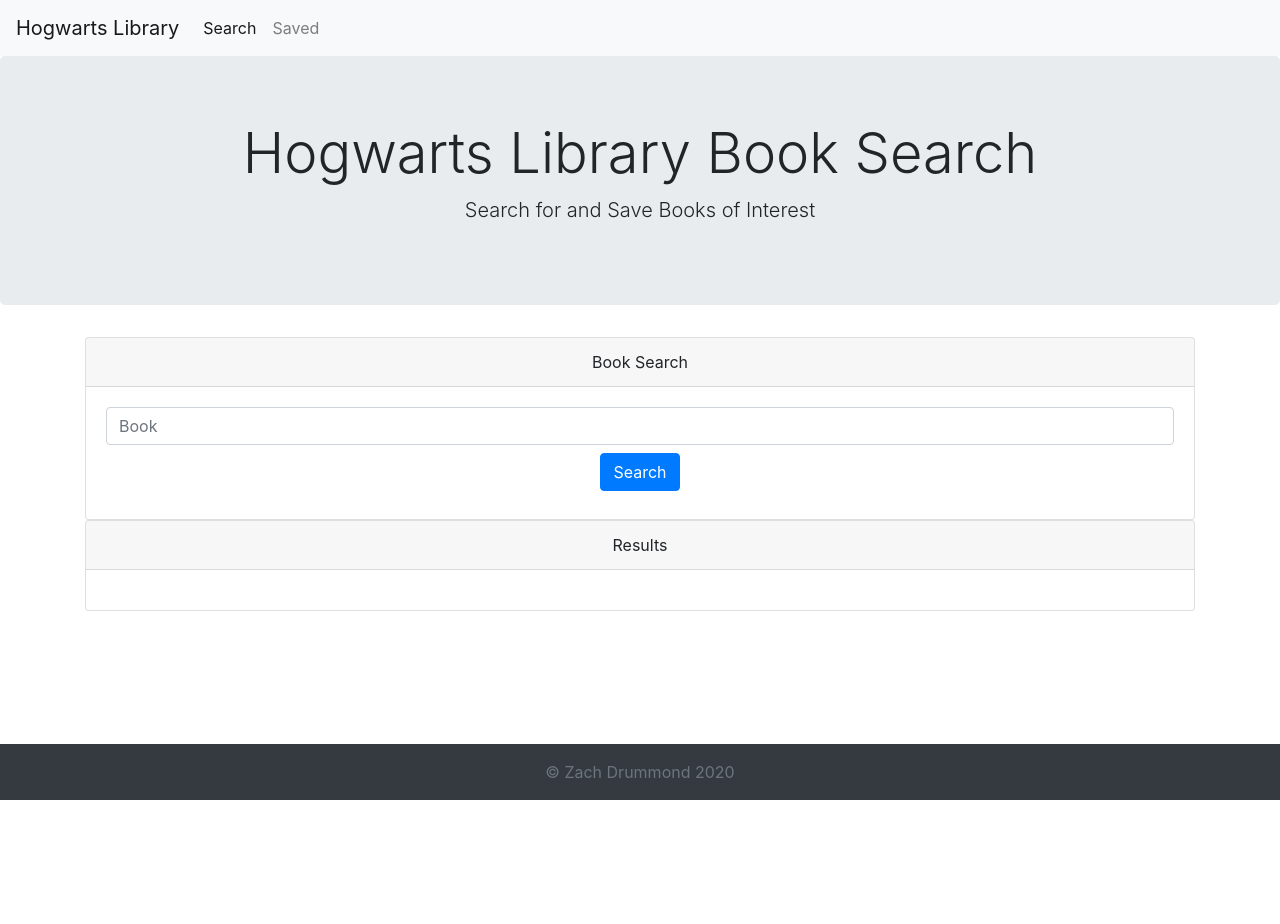
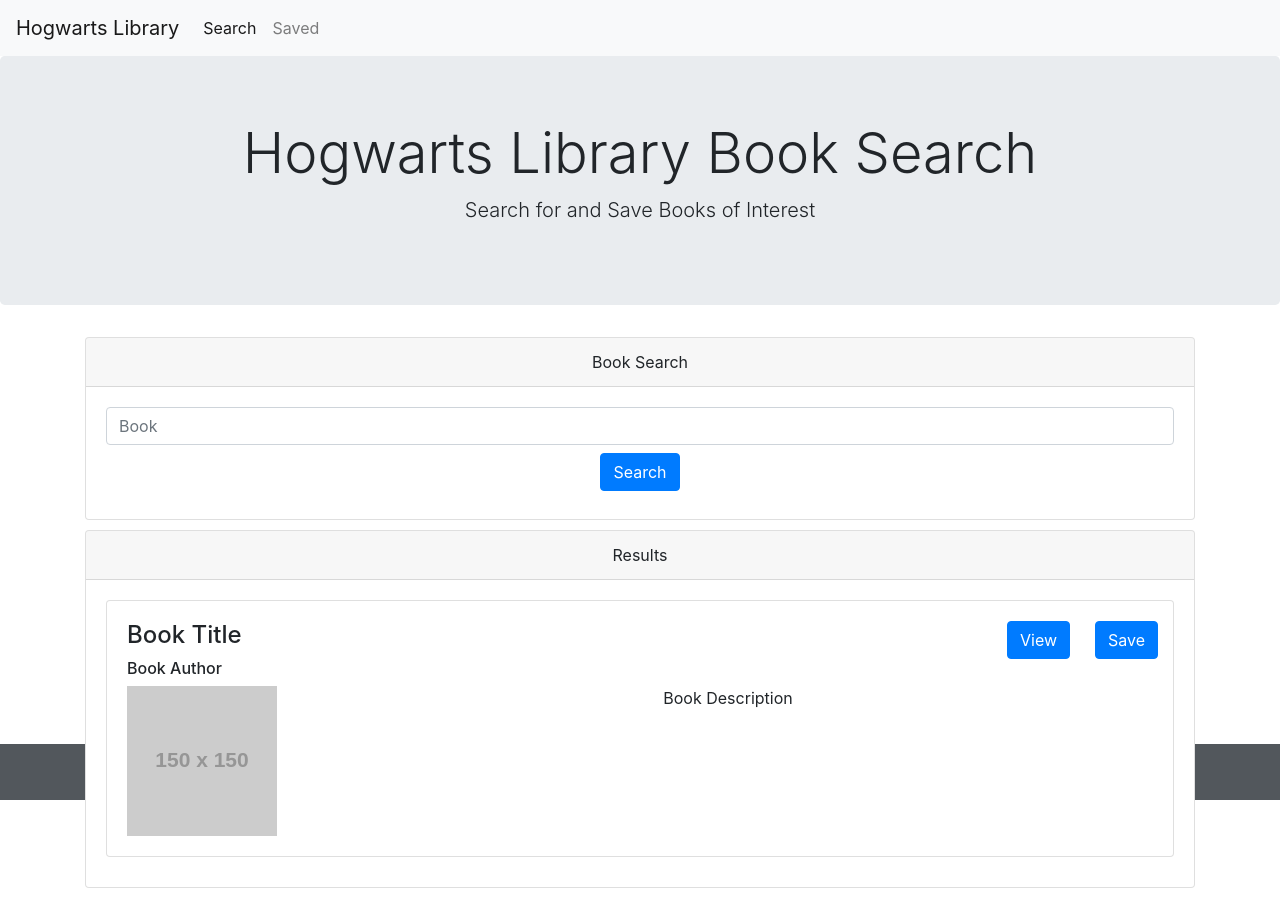
Before and after one commit to zachdrummond/google-books-search, a React (Create React App) app in the folder client/: page / in a window 1280 px wide. Shown: the top 924 px of the page. Before the commit the page ends 800 px from the top, so only its background shows below. Built offline with nearby package versions, Linux system fonts and the light colour scheme.

Commit message:
Added basic layout for pages

```diff
--- /dev/null
+++ b/client/src/components/Book.jsx/Book.jsx
@@ -0,0 +1,34 @@
+const Book = () => {
+  return (
+    <div className="card text-center">
+      <div className="card-body">
+        <div className="row">
+          <div className="col-sm-10 text-left">
+            <h4>Book Title</h4>
+          </div>
+          <div className="col-sm-1">
+            <button className="btn btn-primary">View</button>
+          </div>
+          <div className="col-sm-1">
+            <button className="btn btn-primary">Save</button>
+          </div>
+        </div>
+        <div className="row">
+          <div className="col-sm-12 text-left">
+            <h6>Book Author</h6>
+          </div>
+        </div>
+        <div className="row">
+          <div className="col-sm-2">
+            <img src="https://via.placeholder.com/150"/>
+          </div>
+          <div className="col-sm-10">
+            <p>Book Description</p>
+          </div>
+        </div>
+      </div>
+    </div>
+  );
+};
+
+export default Book;
--- /dev/null
+++ b/client/src/components/Card/Card.css
@@ -0,0 +1,3 @@
+.card {
+    margin-bottom: 10px;
+}
--- /dev/null
+++ b/client/src/components/Card/Card.jsx
@@ -0,0 +1,14 @@
+import "./Card.css";
+
+const Card = (props) => {
+    return (
+        <div id="card" className="card text-center">
+          <div className="card-header">{props.header}</div>
+          <div className="card-body">
+            {props.children}
+          </div>
+        </div>
+    );
+};
+
+export default Card;
--- /dev/null
+++ b/client/src/components/Footer/Footer.css
@@ -0,0 +1,4 @@
+footer {
+  opacity: 85%!important;
+  z-index: -1!important;
+}
--- a/client/src/components/Footer/Footer.jsx
+++ b/client/src/components/Footer/Footer.jsx
@@ -1,3 +1,5 @@
+import "./Footer.css"
+
 const Footer = () => {
   return (
     <footer className="navbar fixed-bottom bg-dark p-2">
--- a/client/src/components/Saved/Saved.jsx
+++ b/client/src/components/Saved/Saved.jsx
@@ -1,9 +1,23 @@
 import Jumbotron from "../Jumbotron/Jumbotron";
+import Card from "../Card/Card";
+import Book from "../Book.jsx/Book";
 
 const Saved = () => {
+
+  const style = {
+    container: {
+      marginBottom: "100px"
+    }
+  }
+
   return (
     <>
       <Jumbotron />
+      <div className="container" style={style.container}>
+        <Card header="Saved Books">
+          <Book />
+        </Card>
+      </div>
     </>
   );
 };
--- a/client/src/components/Search/Form.jsx
+++ b/client/src/components/Search/Form.jsx
@@ -1,20 +1,11 @@
 const Form = () => {
   return (
-      <div className="card text-center">
-        <div className="card-header">Book Search</div>
-        <div className="card-body">
-          <form className="form">
-            <input
-              type="text"
-              className="form-control mb-2"
-              placeholder="Book"
-            />
-            <button type="submit" className="btn btn-primary mb-2">
-              Search
-            </button>
-          </form>
-        </div>
-      </div>
+    <form className="form">
+      <input type="text" className="form-control mb-2" placeholder="Book" />
+      <button type="submit" className="btn btn-primary mb-2">
+        Search
+      </button>
+    </form>
   );
 };
 
--- a/client/src/components/Search/Results.jsx
+++ /dev/null
@@ -1,12 +0,0 @@
-const Results = () => {
-    return (
-        <div className="card text-center">
-          <div className="card-header">Results</div>
-          <div className="card-body">
-
-          </div>
-        </div>
-    );
-  };
-
-  export default Results;
--- a/client/src/components/Search/Search.jsx
+++ b/client/src/components/Search/Search.jsx
@@ -1,14 +1,25 @@
 import Jumbotron from "../Jumbotron/Jumbotron";
+import Card from "../Card/Card";
 import Form from "./Form";
-import Results from "./Results";
+import Book from "../Book.jsx/Book";
 
 const Search = () => {
+  const style = {
+    container: {
+      marginBottom: "100px"
+    }
+  }
+
   return (
     <>
       <Jumbotron />
-      <div className="container">
-        <Form />
-        <Results />
+      <div className="container" style={style.container}>
+        <Card header="Book Search">
+          <Form />
+        </Card>
+        <Card header="Results">
+          <Book />
+        </Card>
       </div>
     </>
   );
```
